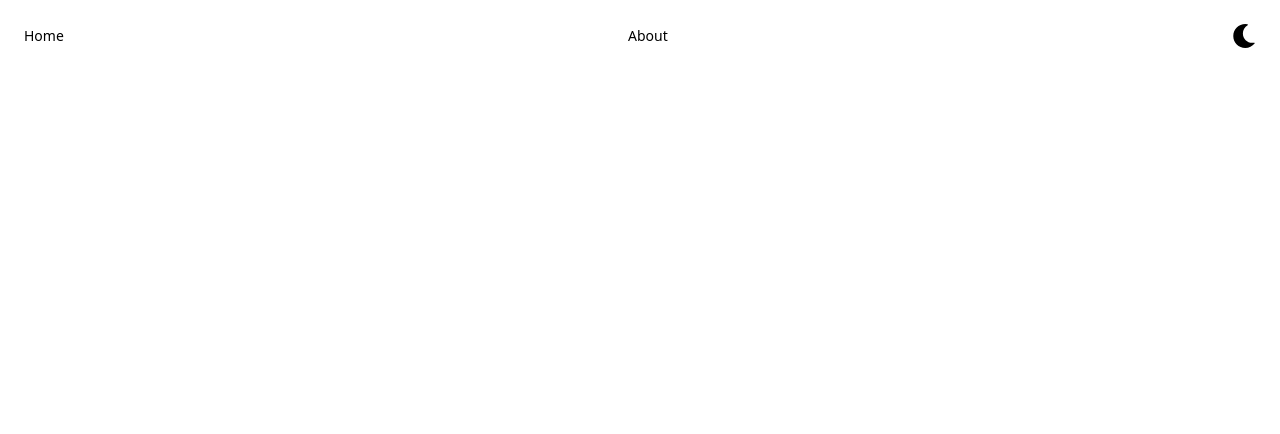
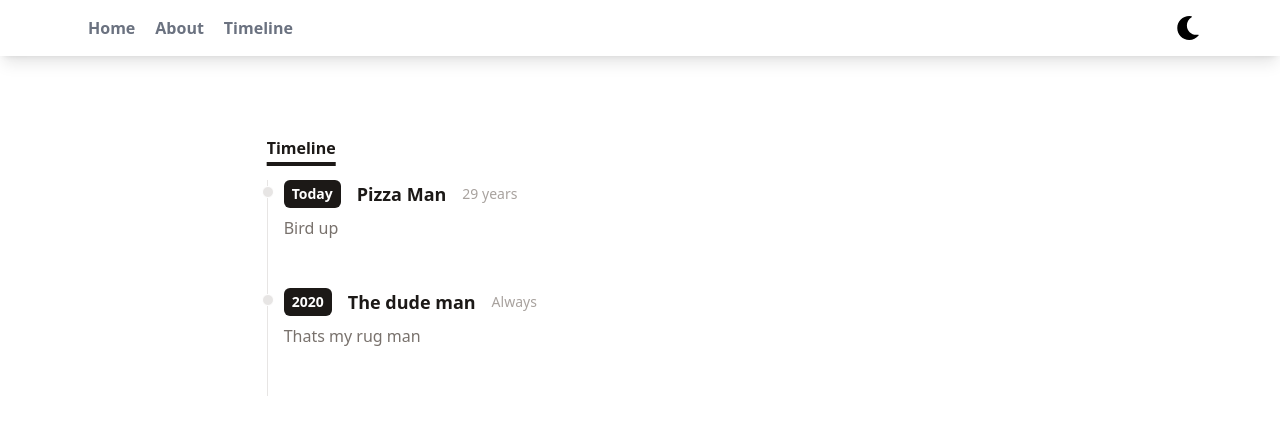
Before and after one commit to brian926/ReactMinPortfolio, a React (Vite) app: page /timeline in a window 1280 px wide. Before the commit this address had no page. Shown: the top 434 px of the page. Built offline with nearby package versions, Linux system fonts and the light colour scheme.

Commit message:
Added in timeline

```diff
--- a/src/components/navbar/navbar.jsx
+++ b/src/components/navbar/navbar.jsx
@@ -5,26 +5,31 @@ import { BrowserRouter as Router, Routes, Route, Link } from "react-router-dom"
 
 const Home = React.lazy(() => import('../home/home'))
 const About = React.lazy(() => import('../about/about'))
+const TimeLine = React.lazy(() => import('../timeline/timeline'))
 
 function NavBar() {
     return (
         <Router>
-            <nav className='flex items-center justify-between flex-wrap p-6'>
-                <div className='w-full block flex-grow lg:flex lg:items-center lg:w-auto'>
-                    <div className='text-sm lg:flex-grow'>
-                        <Link className='block mt-4 lg:inline-block lg:mt-0 hover:text-white mr-4' to="/">Home</Link>
-                    </div>
-                    <div className='text-sm lg:flex-grow'>
-                        <Link className='block mt-4 lg:inline-block lg:mt-0 hover:text-white mr-4' to="/about">About</Link>
-                    </div>
-                    <div>
-                        <ThemeIcon className='inline-block text-sm px-4 py-2 leading-none border rounded text-white border white hover:border-transparent hover:bg-white mt-4 lg:mt-0' />
+            <nav className='shadow-lg'>
+                <div className='max-w-6xl mx-auto px-4'>
+                    <div className='flex justify-between'>
+                        <div className='flex space-x-7'>
+                            <div className='hidden md:flex items-center space-x-1'>
+                                <Link className='py-4 px-2 text-gray-500 font-semibold hover:text-black dark:hover:text-white transition duration-300' to="/">Home</Link>
+                                <Link className='py-4 px-2 text-gray-500 font-semibold hover:text-black dark:hover:text-white transition duration-300' to="/about">About</Link>
+                                <Link className='py-4 px-2 text-gray-500 font-semibold hover:text-black dark:hover:text-white transition duration-300' to="/timeline">Timeline</Link>
+                            </div>
+                        </div>
+                        <div className='hidden md:flex items-center space-x-3'>
+                            <ThemeIcon className='py-2 px-2 font-medium  rounded  transition duration-300' />
+                        </div>
                     </div>
                 </div>
             </nav>
         <Routes>
             <Route path="/" element={<Suspense fallback={<div>Loading...</div>}><Home /></Suspense>} />
             <Route path="/about" element={<Suspense fallback={<div>Loading...</div>}><About /></Suspense>} />
+            <Route path="/timeline" element={<Suspense fallback={<div>Loading...</div>}><TimeLine /></Suspense>} />
         </Routes>
       </Router>
 )}
--- /dev/null
+++ b/src/components/timeLineItem/timeLineItem.jsx
@@ -0,0 +1,27 @@
+import React from 'react'
+
+function TimeLineItem({year, title, duration, details}) {
+    return (
+        <ol className='flex flex-col md:flex-row relative border-l border-stone-200 dark:border-stone-700'>
+            <li className='mb-10 ml-4'>
+                <div className='absolute w-3 h-3 bg-stone-200 rounded-full mt-1.5 -left-1.5 border border-white dark:border-stone-900 dark:bg-stone-700' />
+                <div className='flex flex-wrap gap-4 flex-row items-center justify-start text-xs md:text-sm'>
+                    <span className='inline-block px-2 py-1 font-semibold text-white dark:text-stone-900 bg-stone-900 dark:bg-white rounded-md'>
+                        {year}
+                    </span>
+                    <h3 className='text-lg font-semibold text-stone-900 dark:text-white'>
+                        {title}
+                    </h3>
+                    <div className='my-1 text-sm font-normal leading-none text-stone-400 dark:text-stone-500'>
+                        {duration}
+                    </div>
+                </div>
+                <p className='my-2 text-base font-normal text-stone-500 dark:text-stone-400'>
+                    {details}
+                </p>
+            </li>
+        </ol>
+    )
+}
+
+export default TimeLineItem
--- /dev/null
+++ b/src/components/timeline/timeline.jsx
@@ -0,0 +1,24 @@
+import React from 'react'
+import timeline from '../../data/timeline'
+import TimeLineItem from '../timeLineItem/timeLineItem'
+import Title from '../title/title'
+
+function Timeline() {
+    return (
+        <div className='flex items-center justify-center flex-col md:flex-row my-20'>
+            <div className='w-full md:w-7/12'>
+                <Title>Timeline</Title>
+                {timeline.map(item => (
+                    <TimeLineItem
+                        year={item.year}
+                        title={item.title}
+                        duration={item.duration}
+                        details={item.details}
+                    />
+                ))}
+            </div>
+        </div>
+    )
+}
+
+export default Timeline
--- /dev/null
+++ b/src/components/title/title.jsx
@@ -0,0 +1,11 @@
+import React from 'react'
+
+function Title({children, id}) {
+    return (
+        <h1 id={id && id} className='text-2x1 font-bold underline underline-offset-8 decoration-4 mb-5 text-stone-900 dark:text-white'>
+            {children}
+        </h1>
+    )
+}
+
+export default Title
--- /dev/null
+++ b/src/data/timeline.jsx
@@ -0,0 +1,14 @@
+export default [
+    {
+        year: 'Today',
+        title: 'Pizza Man',
+        duration: '29 years',
+        details: 'Bird up'
+    },
+    {
+        year: '2020',
+        title: 'The dude man',
+        duration: 'Always',
+        details: 'Thats my rug man'
+    }
+]
```
